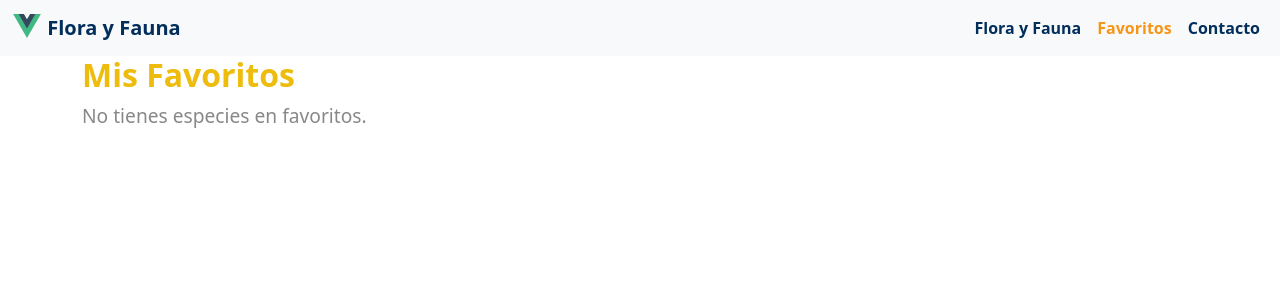
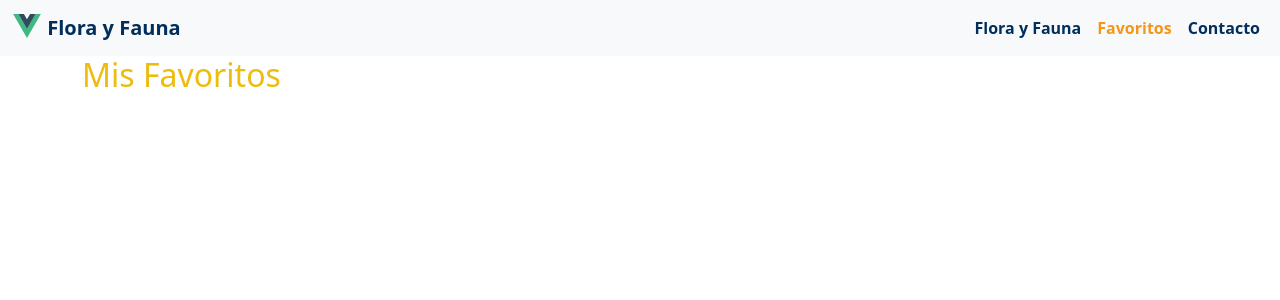
Before and after one commit to N-Armijo/certificacion_flora_fauna, a Vue app: page /favoritos in a window 1280 px wide. Shown: the top 300 px of the page. Built offline with nearby package versions, Linux system fonts and the light colour scheme.

Commit message:
SE arregla formato de favoritos. Falta agregar filtros y mejorar estilos del componenete DetallesEspecie y revisar si se cumple con BEM

```diff
--- a/src/views/FavoritosView.vue
+++ b/src/views/FavoritosView.vue
@@ -14,67 +14,41 @@ const removeFromFavorites = (id) => {
 </script>
 
 <template>
-    <div class="favoritos-view container">
-        <h2 class="favoritos-view__title text-primary">Mis Favoritos</h2>
-        <div v-if="favoritos.length > 0">
-            <div v-for="especie in favoritos" :key="especie.id" class="favoritos-view__item">
-                <h3 class="favoritos-view__item-title">{{ especie.nombre }}</h3>
-                <img :src="especie.imagen" :alt="especie.nombre" class="favoritos-view__item-image img-fluid mb-2">
-                <p class="favoritos-view__item-text"><b>Tipo:</b> {{ especie.tipo }}</p>
-                <p class="favoritos-view__item-text"><b>Ubicación:</b> {{ especie.ubicacion }}</p>
-                <p class="favoritos-view__item-text"><b>Estado de conservación:</b> {{ especie.estadoConservacion }}</p>
-                <button @click="removeFromFavorites(especie.id)" class="favoritos-view__item-remove-btn btn btn-danger">
-                    Eliminar de Favoritos
-                </button>
+    <div class="container">
+        <div class="row">
+            <h2 class="text-primary">Mis Favoritos</h2>
+            <div v-for="especie in favoritos" :key="especie.id" class="col-12 col-md-6 col-lg-4 col-xl-3 mb-4">
+                <div class="card">
+                    <h3 class="card-title">{{ especie.nombre }}</h3>
+                    <img :src="especie.imagen" :alt="especie.nombre" class="card__image img-fluid mb-2">
+                    <div class="card__body">
+                        <p class="favoritos-view__item-text"><b>Tipo:</b> {{ especie.tipo }}</p>
+                        <p class="favoritos-view__item-text"><b>Ubicación:</b> {{ especie.ubicacion }}</p>
+                        <p class="favoritos-view__item-text"><b>Estado de conservación:</b> {{
+                            especie.estadoConservacion }}
+                        </p>
+                    </div>
+                    <button @click="removeFromFavorites(especie.id)" class="btn btn-primary">
+                        Eliminar de Favoritos
+                    </button>
+                </div>
             </div>
         </div>
-        <p v-else class="favoritos-view__empty-message">No tienes especies en favoritos.</p>
     </div>
 </template>
-
 <style scoped lang="scss">
-.favoritos-view {
-    padding-bottom: 10vh;
-
-    &__title {
-        font-size: 2rem;
-        font-weight: bold;
+.card {
+    &__image {
+        // Aquí puedes personalizar los estilos para la imagen
+        width: auto; // Ajuste para que ocupe el ancho del contenedor
+        height: 15rem; // Mantiene la proporción de la imagen
+        object-fit: cover; //para tener paridad en la altura de las fotos y se acomode
+        border-radius: 8px; // Ejemplo de borde redondeado
+        box-shadow: 0 4px 8px rgba(0, 0, 0, 0.1); // Sombra opcional
     }
 
-    &__item {
-        margin-bottom: 2rem;
-        border: 1px solid #ddd;
-        padding: 1rem;
-        border-radius: 8px;
-        box-shadow: 2px 2px 8px rgba(0, 0, 0, 0.1);
-        position: relative;
-
-        &-title {
-            font-size: 1.5rem;
-            margin-bottom: 0.5rem;
-        }
-
-        &-image {
-            max-width: 100%;
-            height: auto;
-            margin-bottom: 1rem;
-        }
-
-        &-text {
-            font-size: 1rem;
-            margin-bottom: 0.5rem;
-        }
-
-        &-remove-btn {
-            position: absolute;
-            bottom: 1rem;
-            right: 1rem;
-        }
-    }
-
-    &__empty-message {
-        font-size: 1.2rem;
-        color: #888;
+    &__body {
+        height: 9rem;
     }
 }
 </style>
```
